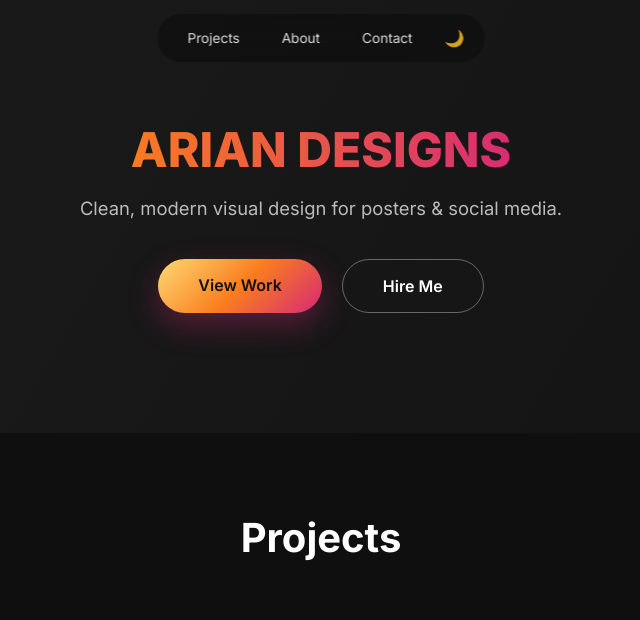
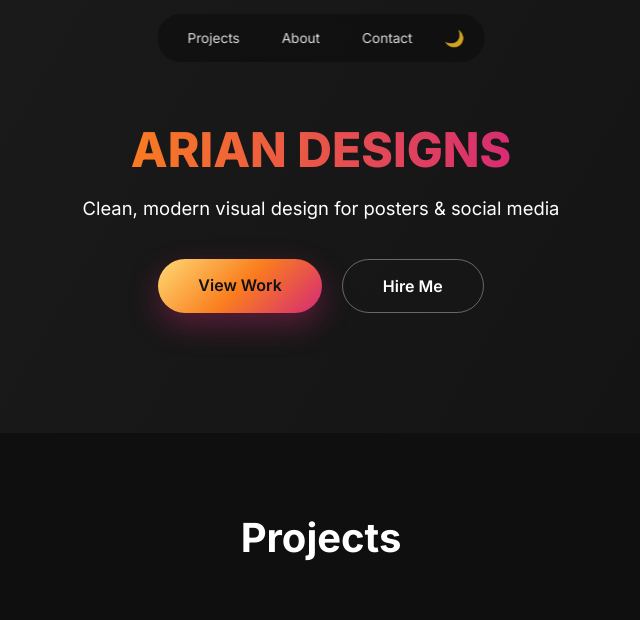
Before and after one commit to ariantechzone-stack/ariantechzone-stack.github.io, a Jekyll site: the page built from index.md, in a window 1280 px wide. Shown: the top 620 px of the page, without its empty margins (319-959 px from the left). Built offline with Jekyll 4.4.1, drawn with Linux system fonts in a browser that asks for light colours; grey boxes are pictures that could not be loaded.

Commit message:
Update default.html

```diff
--- a/_layouts/default.html
+++ b/_layouts/default.html
@@ -116,11 +116,6 @@ html.light body{
 }
 
 
-html.light body{
-  background:#f5f5f5;
-  color:#111;
-}
-
 html.light .project-card,
 html.light .modal-content,
 html.light .contact-form input,
@@ -181,7 +176,7 @@ a{text-decoration:none;color:inherit}
 }
 .hero p{
   margin-top:18px;
-  color:#bbb;
+ color:#f0f0f0;
   font-size:1.15rem;
   position:relative;
   z-index:1;
@@ -467,6 +462,10 @@ html{scroll-behavior:smooth;}
 }
 .sticky-nav a:hover{opacity:1;}
 
+.always-white{
+  color:#ffffff !important;
+}
+
 </style>
 </head>
 <body>
@@ -483,7 +482,9 @@ html{scroll-behavior:smooth;}
 <!-- HERO -->
 <div class="hero">
   <h1>ARIAN DESIGNS</h1>
-  <p id="hero-text"></p>
+<p class="hero-tagline always-white">
+  Clean, modern visual design for posters & social media
+</p>
   <div class="hero-cta">
     <a href="#projects" class="btn primary">View Work</a>
     <a href="https://www.fiverr.com/r_kumar101/modern-instagram-posts-and-social-media-graphics" target="_blank" class="btn outline">Hire Me</a>
```
